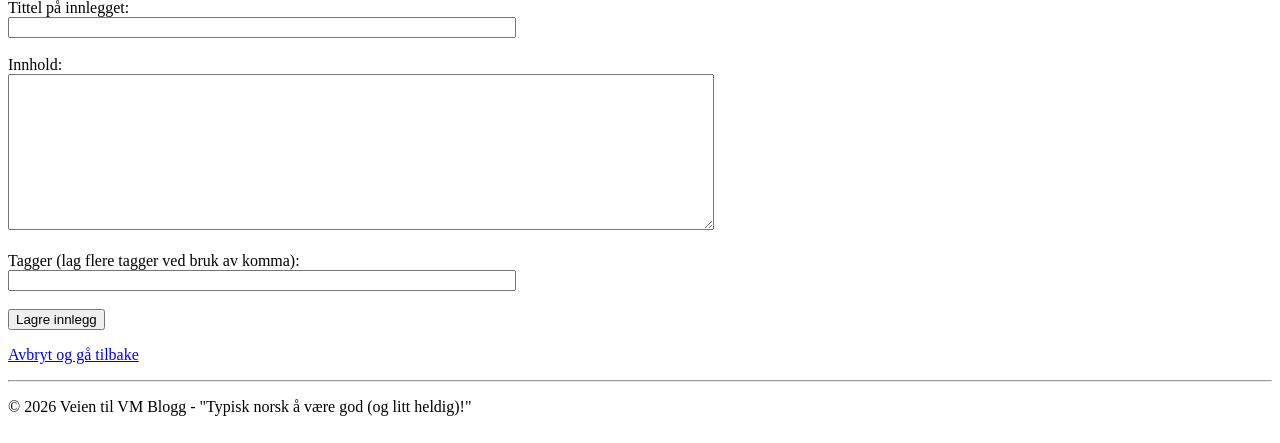
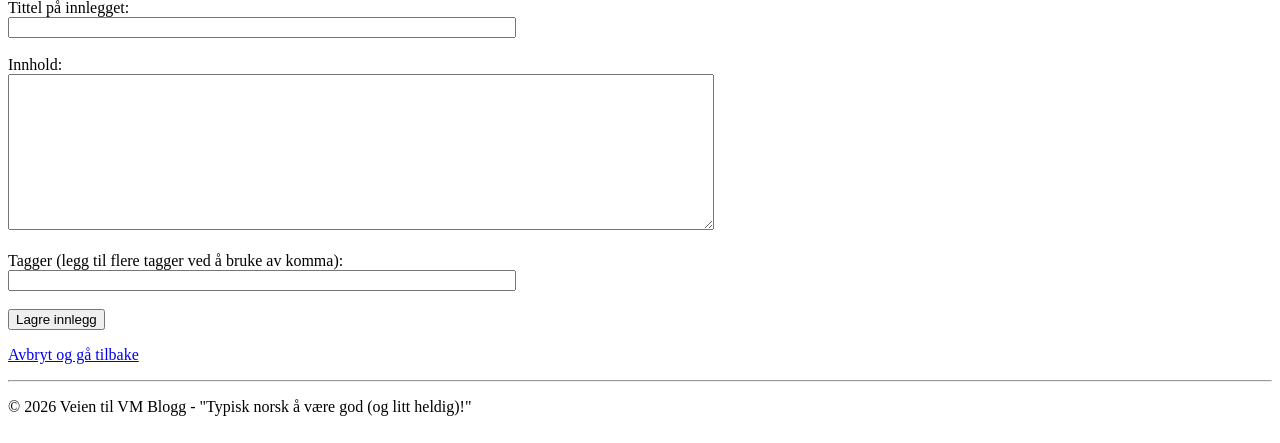
Before and after one commit to akvdam/Exam-PRO1002-Backend-Essentials, a Flask app: page /posts/new in a window 1280 px wide. Shown: the part 211-654 px from the top of the page. Run offline with Flask 3, Linux system fonts and the light colour scheme.

Commit message:
Minor, textual edits on the post-form.html

```diff
--- a/templates/post-form.html
+++ b/templates/post-form.html
@@ -23,7 +23,7 @@
     <br>
 
     <div>
-        <label for="tags">Tagger (lag flere tagger ved bruk av komma):</label><br>
+        <label for="tags">Tagger (legg til flere tagger ved å bruke av komma):</label><br>
         <input type="text" id="tags" name="tags" value="{{ tags_string if tags_string else '' }}" style="width: 100%; max-width: 500px;">
     </div>
     <br>
```
